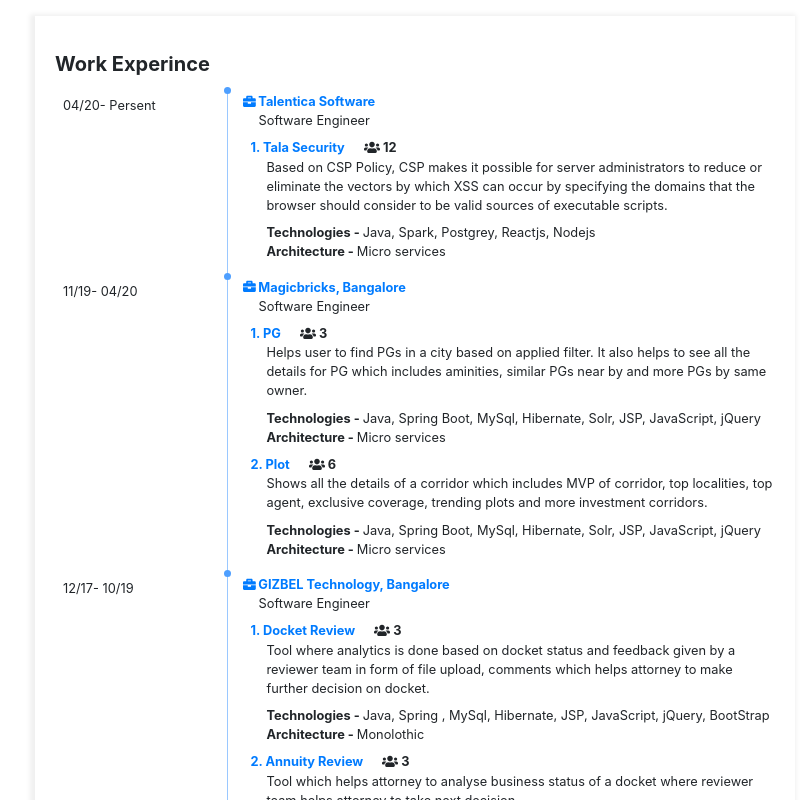
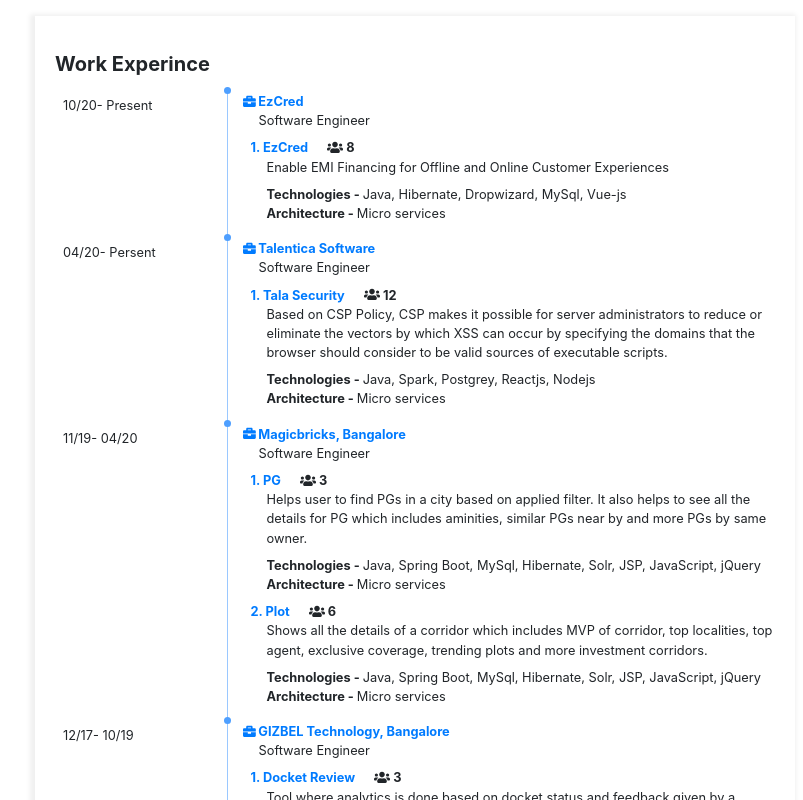
Before and after one commit to sunilvaishnav45/resume, a React (Create React App) app: page /resume/workexperince in a window 1280 px wide. Shown: the top 800 px of the page, without its empty margins (225-1028 px from the left). Built offline with nearby package versions, Linux system fonts and the light colour scheme.

Commit message:
Update workexperince.jsx

```diff
--- a/src/Components/WorkExperince/workexperince.jsx
+++ b/src/Components/WorkExperince/workexperince.jsx
@@ -10,6 +10,23 @@
         super();
         this.state = {
             experince: [
+                {
+                    company: "EzCred",
+                    designation: "Software Engineer",
+                    startDate: "10/20",
+                    endDate: "Present",
+                    companyURL: "https://ezcred.in/",
+                    projects: [
+                        {
+                            name: "EzCred",
+                            teamSize: "8",
+                            description: "Enable EMI Financing for Offline and Online Customer Experiences",
+                            projectURL: "https://web.ezcred.in/",
+                            technologies: "Java, Hibernate, Dropwizard, MySql, Vue-js",
+                            architecture: "Micro services",
+                        }
+                    ],
+                },
                 {
                     company: "Talentica Software",
                     designation: "Software Engineer",
```
